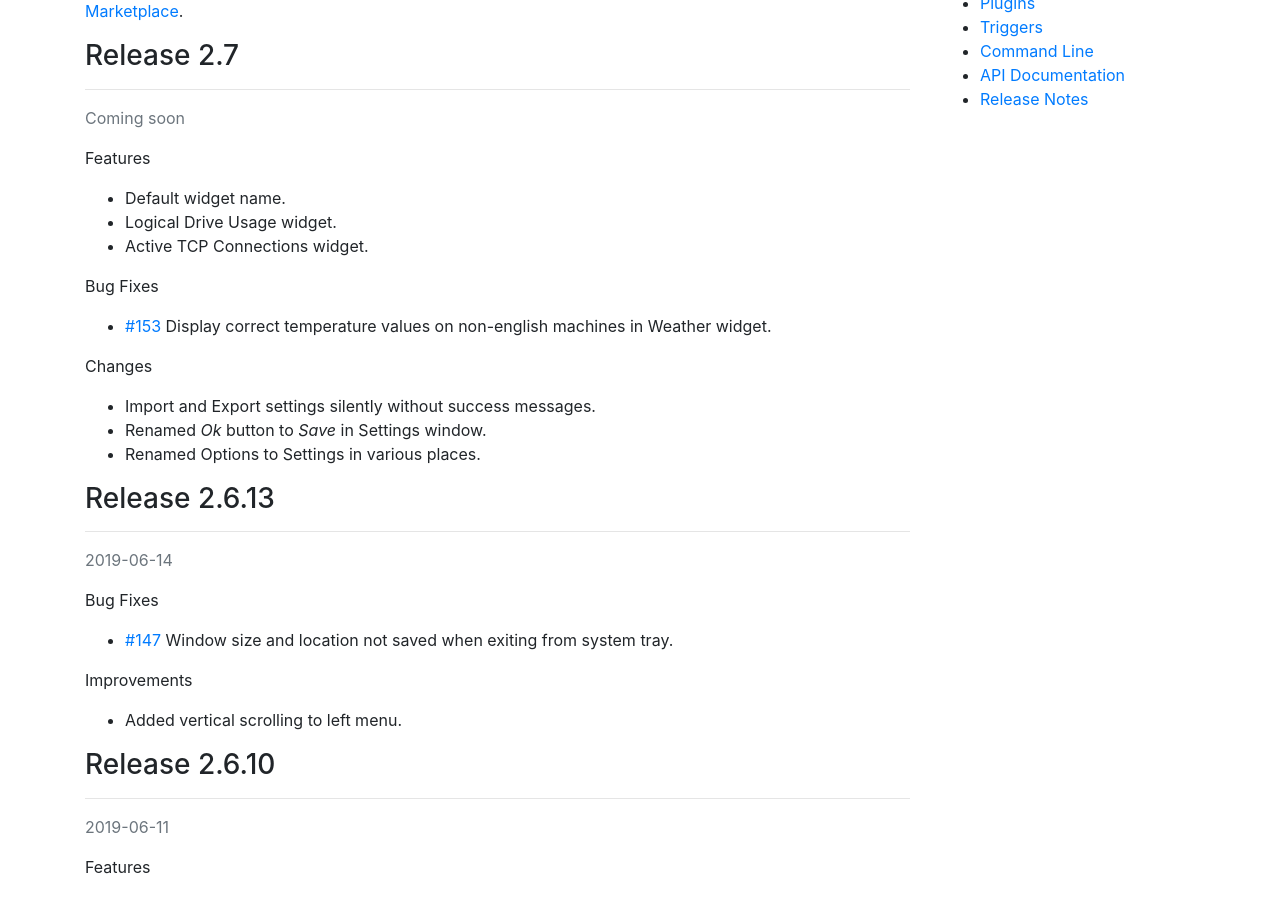
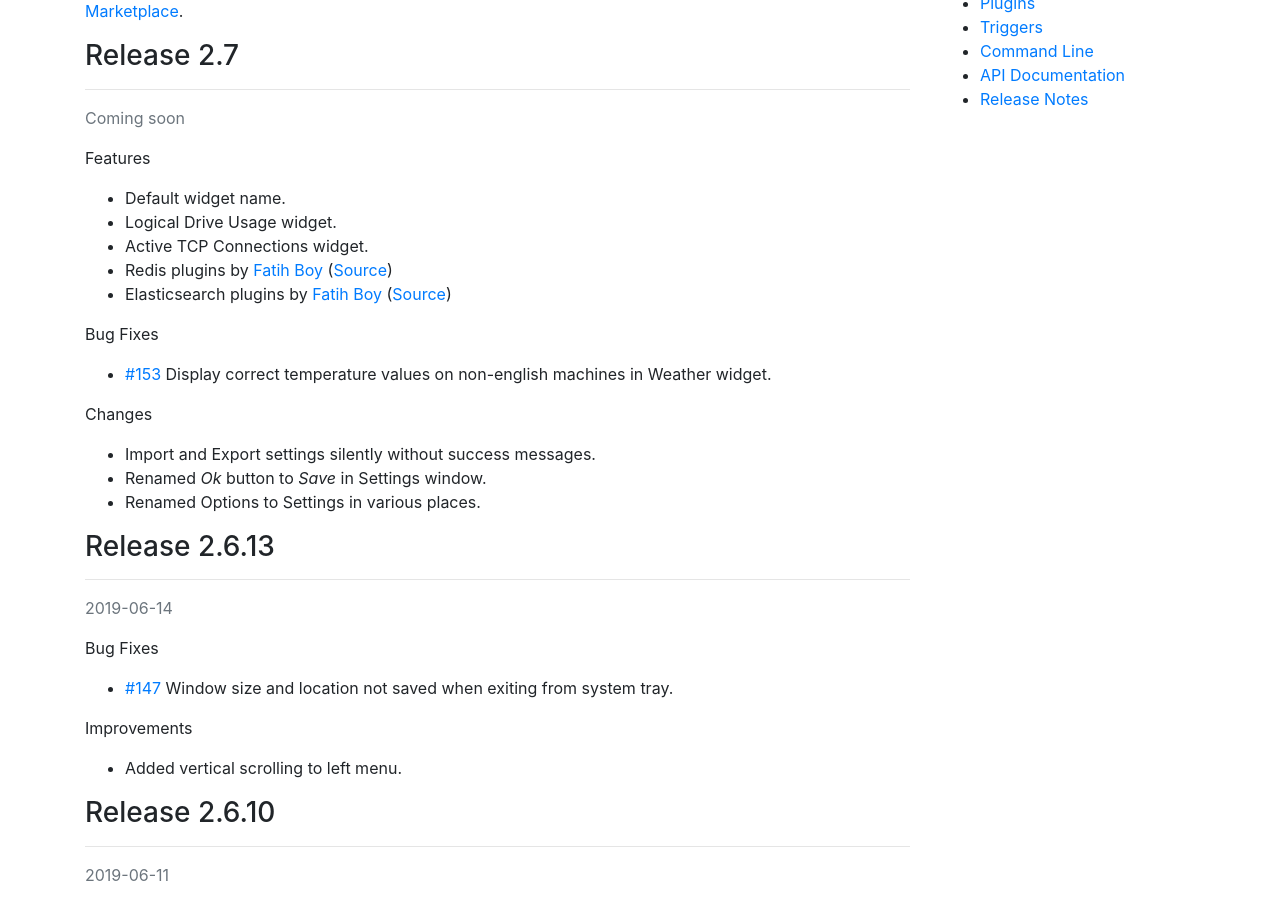
Before and after one commit to AnyStatus/anystatus.github.io, a Jekyll site: the page built from docs/releases.md, in a window 1280 px wide and 900 px high, scrolled down 348 px. Built offline with Jekyll 4.4.1, drawn with Linux system fonts in a browser that asks for light colours; comment, search, counter and statistics services are not loaded.

Commit message:
Update releases.md

```diff
--- a/docs/releases.md
+++ b/docs/releases.md
@@ -16,6 +16,8 @@ Features
 - Default widget name.
 - Logical Drive Usage widget.
 - Active TCP Connections widget.
+- Redis plugins by [Fatih Boy](http://www.enterprisecoding.com/) ([Source](https://github.com/fatihboy/AnyStatusRedis))
+- Elasticsearch plugins by [Fatih Boy](http://www.enterprisecoding.com/) ([Source](https://github.com/fatihboy/AnyStatusElasticsearch))
 
 Bug Fixes
 
```
